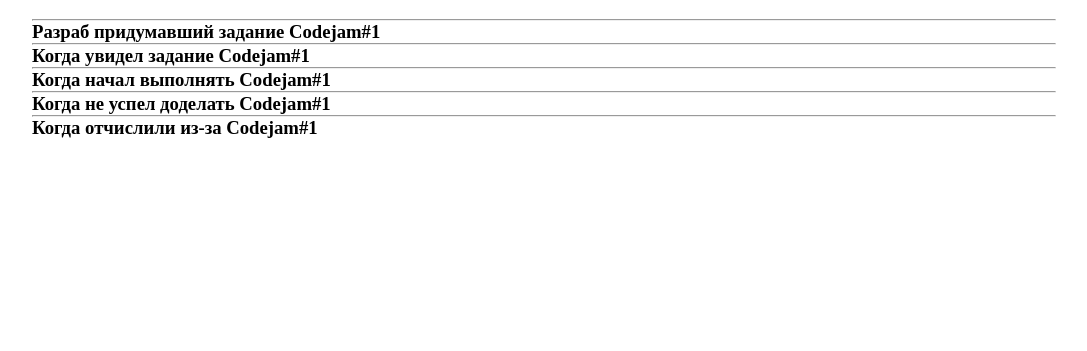
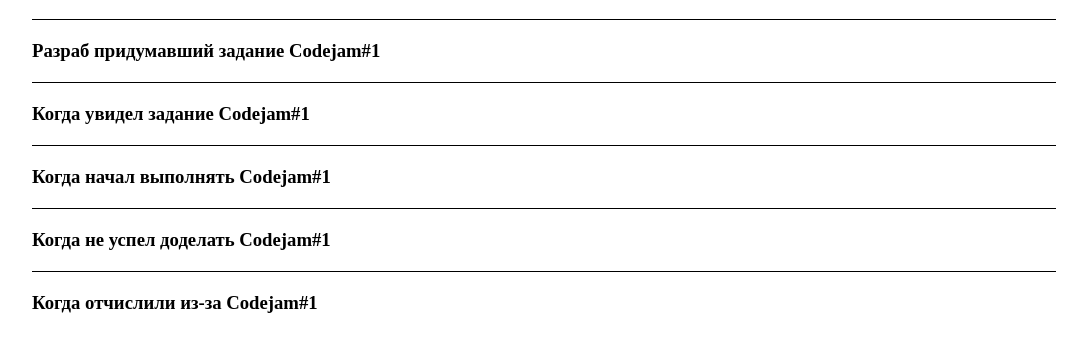
Before and after one commit to sero707/cssBayan, a plain HTML site: page cssBayan/index.html in a window 1280 px wide. Shown: the part 61-412 px from the top of the page, without its empty margins (96-1183 px from the left). Drawn offline with Linux system fonts and the light colour scheme.

Commit message:
feat: add hover(FR, Mat, 10 2023, 21.00)

```diff
--- a/cssBayan/index.html
+++ b/cssBayan/index.html
@@ -11,8 +11,9 @@
     <div class="wrapper">
         <h1 class="wrapper__title">CSS Bayan</h1>
         <div class="wrapper__body">
+
+
             <section class="wrapper__section">
-                <hr class="wrapper__hr">
                 <div class="wrapper__text">
                     <h3 class="wrapper__text_mem">Разраб придумавший задание Codejam#1</h3>
                     <div class="wrapper__plus"></div>
@@ -21,8 +22,8 @@
                     <img src="img/Dr_Evil.jpg" alt="Dr_Evil">
                 </div>
             </section>
+
             <section class="wrapper__section">
-                <hr class="wrapper__hr">
                 <div class="wrapper__text">
                     <h3 class="wrapper__text_mem">Когда увидел задание Codejam#1</h3>
                     <div class="wrapper__plus"></div>
@@ -31,8 +32,8 @@
                     <img src="img/wat.jpg" alt="wat">
                 </div>
             </section>
+
             <section class="wrapper__section">
-                <hr class="wrapper__hr">
                 <div class="wrapper__text">
                     <h3 class="wrapper__text_mem">Когда начал выполнять Codejam#1</h3>
                     <div class="wrapper__plus"></div>
@@ -41,8 +42,8 @@
                     <img src="img/fox.jpg" alt="fox">
                 </div>
             </section>
+
             <section class="wrapper__section">
-                <hr class="wrapper__hr">
                 <div class="wrapper__text">
                     <h3 class="wrapper__text_mem">Когда не успел доделать Codejam#1</h3>
                     <div class="wrapper__plus"></div>
@@ -51,8 +52,8 @@
                     <img src="img/nig.jpg" alt="nig">
                 </div>
             </section>
+
             <section class="wrapper__section">
-                <hr class="wrapper__hr">
                 <div class="wrapper__text">
                     <h3 class="wrapper__text_mem">Когда отчислили из-за Codejam#1</h3>
                     <div class="wrapper__plus"></div>
--- a/cssBayan/style.scss
+++ b/cssBayan/style.scss
@@ -3,23 +3,23 @@
 }
     .wrapper{
     width: 80vw;
+    height: 100vh;
     margin: 0 auto;
-    &__hr{
-        margin: 0;
-        padding: 0;
-    }
     &__body{
         cursor: pointer;
+        display: flex;
+        flex-direction: column;
+        justify-content: flex-start;
         &:hover{
             .wrapper__plus{
                 display: block;
                 }
         }
-
     }
     &__text{
         display: flex;
         justify-content: space-between;
+        height: 100%;
         &_mem{
             padding: 0;
             margin: 0;
@@ -36,18 +36,20 @@
         display: none;
         width: 50%;
         padding-bottom: 20px;
+        margin: 10px auto 0;
         img{
-            width: 100%;
-            height: 100%;
+            width: 90%;
+            height: 90%;
             display: none;
         }
     }
     &__section{
         height: 100%;
+        padding: 20px 0;
+        border-top: 1px solid black;
         &:hover{
             .wrapper__image{
                 display: block;
-                margin: 20px 0 auto;
                 img{
                     display: block;
                 }
```
Also changed, not shown: cssBayan/img/fox.jpg, cssBayan/style.css.
